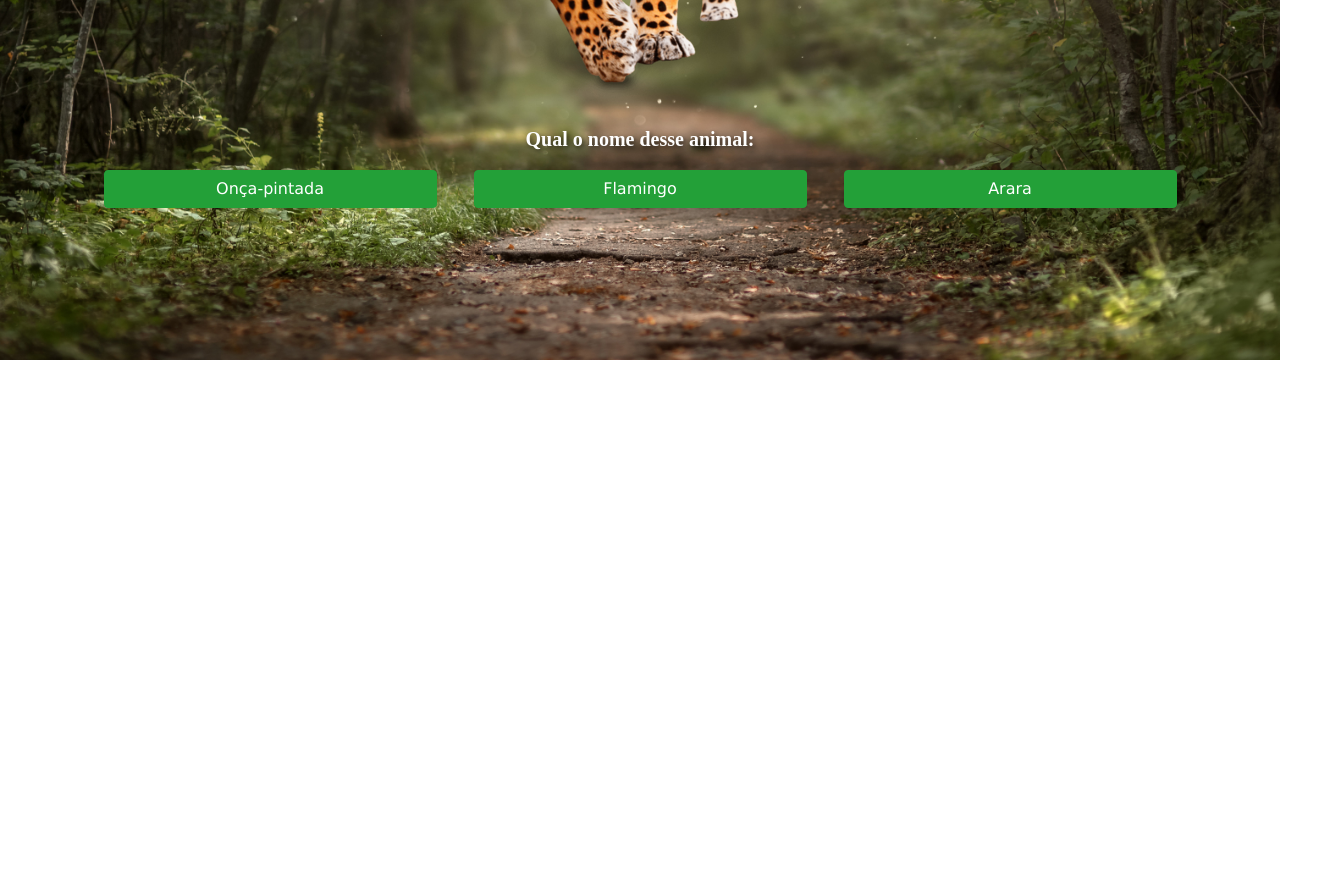
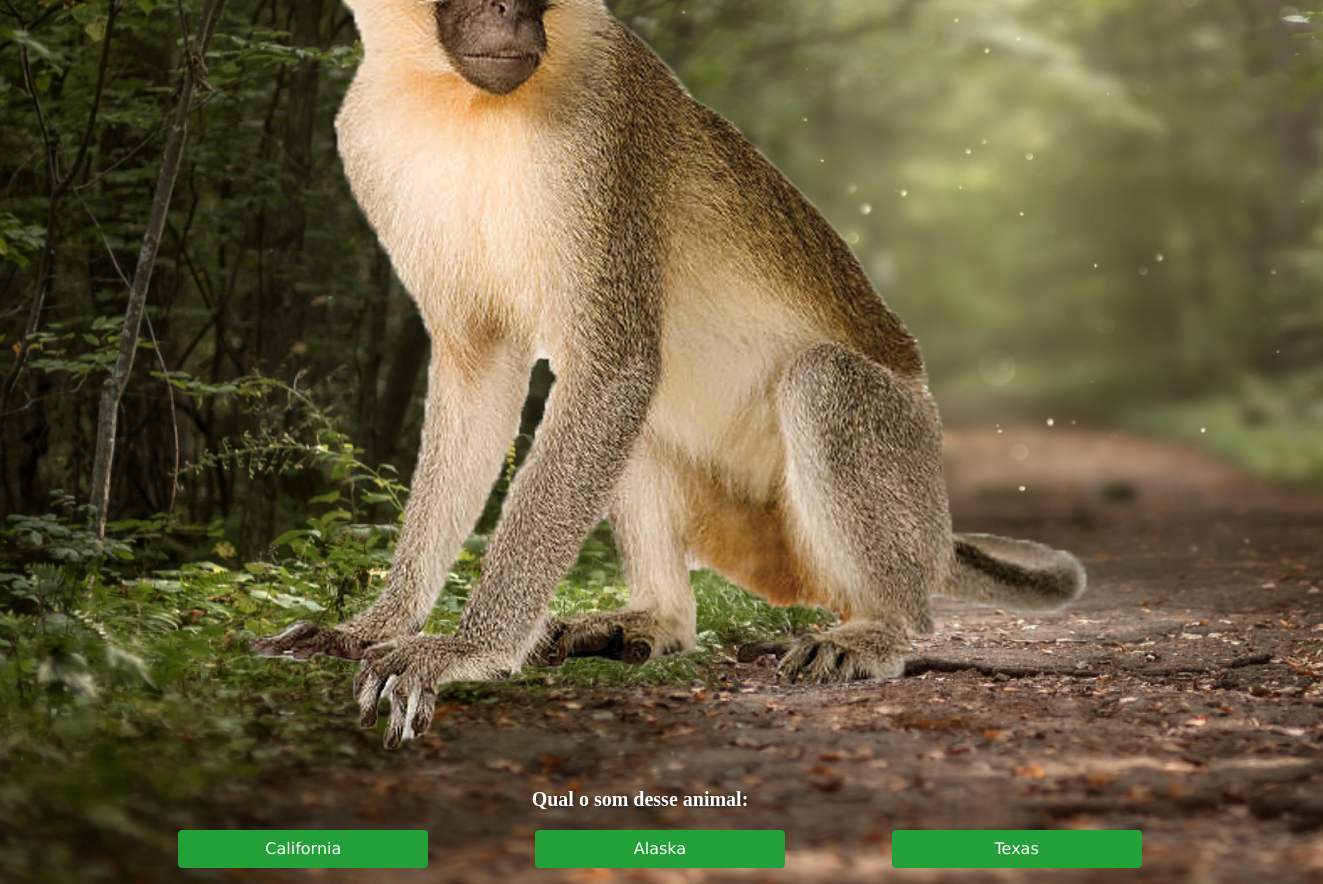
Before and after one commit to Thiagogob/engSoftware-front, a React (Vite) app: page /level1 in a window 1280 px wide. Shown: the part 440-1324 px from the top of the page, 1323 px wide, since content can reach past the window. Before the commit the page ends 800 px from the top, so only its background shows below. Built offline with nearby package versions, Linux system fonts and the light colour scheme; a web font is replaced by a local one.

Commit message:
chore multiple question setup

```diff
--- a/src/pages/Home/level1.jsx
+++ b/src/pages/Home/level1.jsx
@@ -1,20 +1,106 @@
-import "./style.css"
+import React, { useState } from "react";
+import "./style.css";
+import oncaPintada from "/static/images/oncapintada.png";
+import arara from "/static/images/arara.png";
+import capivara from "/static/images/capivara.png";
+import cobra from "/static/images/cobra.png";
+import crocodilo from "/static/images/crocodilo.png";
+import flamingo from "/static/images/flamingo.png";
+import juburu from "/static/images/juburu.png";
+import macaco from "/static/images/macaco.png";
+
 function Level1() {
+  //propriedades
+  const [showFinalResults, setFinalResults] = useState(false);
+  const [score, setScore] = useState(0);
+  const [currentQuestion, setCurrentQuestion] = useState(3);
+
+  const questions = [
+    {
+      text: "Qual o nome desse animal:",
+      image: <img src={oncaPintada}/>,
+      options: [
+        { id: 0, text: "Onça-pintada", isCorrect: false },
+        { id: 1, text: "Flamingo", isCorrect: false },
+        { id: 2, text: "Arara", isCorrect: false },
+      ],
+    },
+    {
+      text: "Qual o som desse animal: ",
+      image: <img src={oncaPintada}/>,
+      options: [
+        { id: 0, text: "1787", isCorrect: true },
+        { id: 1, text: "1776", isCorrect: false },
+        { id: 2, text: "1774", isCorrect: false },
+      ],
+    },
+    {
+      text: "Qual o nome desse animal:",
+      image: <img src={macaco}/>,
+      options: [
+        { id: 0, text: "Macaco", isCorrect: true },
+        { id: 1, text: "Cobra", isCorrect: false },
+        { id: 2, text: "Juburu", isCorrect: false },
+      ],
+    },
+    {
+      text: "Qual o som desse animal: ",
+      image: <img src={macaco}/>,
+      options: [
+        { id: 0, text: "California", isCorrect: false },
+        { id: 1, text: "Alaska", isCorrect: true },
+        { id: 2, text: "Texas", isCorrect: false },
+      ],
+    },
+    {
+      text: "Qual o nome desse animal:",
+      image: <img src={flamingo}/>,
+      options: [
+        { id: 0, text: "Flamingo", isCorrect: false },
+        { id: 1, text: "Arara", isCorrect: true },
+        { id: 2, text: "Crocodilo", isCorrect: true },
+      ],
+    },
+    {
+        text: "Qual o som desse animal:",
+        image: <img src={flamingo}/>,
+        options: [
+          { id: 0, text: "Flamingo", isCorrect: false },
+          { id: 1, text: "Arara", isCorrect: true },
+          { id: 2, text: "Crocodilo", isCorrect: true },
+        ],
+      },
+  ];
+
 
   return (
     <div className="container">
       <div className="jumbotron jumbotron-fluid animal-jumbotron">
-            <div className="container">
-                <div className="animal-img d-flex justify-content-center"><img src={"/static/images/oncapintada.png"} alt="" /></div>
-                <div className="d-flex justify-content-center">
-                    <p className="lead project-text">Qual o nome desse animal: </p>
+      <h2 className="score-text">Quantidade de Pontos: {score}</h2>
+        {showFinalResults ? (
+          <div className="final-result d-flex justify-content-center">
+            <button>Sair</button>
+            <button>Fase 2</button>
           </div>
-                <div className="row d-flex justify-content-center">
-                    <button type="button" className="btn btn-primary btn-decoration mx-auto btn-animal btn-decoration">Onça-pintada</button>
-                    <button type="button" className="btn btn-primary btn-decoration mx-auto btn-animal btn-decoration">Flamingo</button>
-                    <button type="button" className="btn btn-primary btn-decoration mx-auto btn-animal btn-decoration">Arara</button>
+        ) : (
+          <div className="question-card">
+            <div className="animal-img d-flex justify-content-center">
+                {questions[currentQuestion].image}
             </div>
+            <p className="lead project-text d-flex justify-content-center question-text">
+              {questions[currentQuestion].text}
+            </p>
+
+            <ul className="d-flex justify-content-center list-style">
+              {questions[currentQuestion].options.map((option) =>{
+                return (
+                    <li type="button"
+                    className="btn btn-primary btn-decoration mx-auto btn-animal btn-decoration" key={option.id}>{option.text}</li>
+                );
+              })}
+            </ul>
           </div>
+        )}
       </div>
     </div>
   );
--- a/src/pages/Home/style.css
+++ b/src/pages/Home/style.css
@@ -84,8 +84,25 @@ body{
 .animal-jumbotron{
   background-color: rgba(245, 245, 220, 0);
   color: white;
+  padding: 0;
+  margin-bottom: 0;
 }
 
 .btn-animal{
-  width: 30%;
+  width: 250px;
 }
+
+.list-style{
+  list-style: none;
+}
+
+li{
+  display: flex;
+  justify-content: center;
+
+}
+
+.score-text{
+  line-height: 0;
+  margin-top: 25px;
+}
```
Lines whose indentation alone changed are shown as unchanged.
